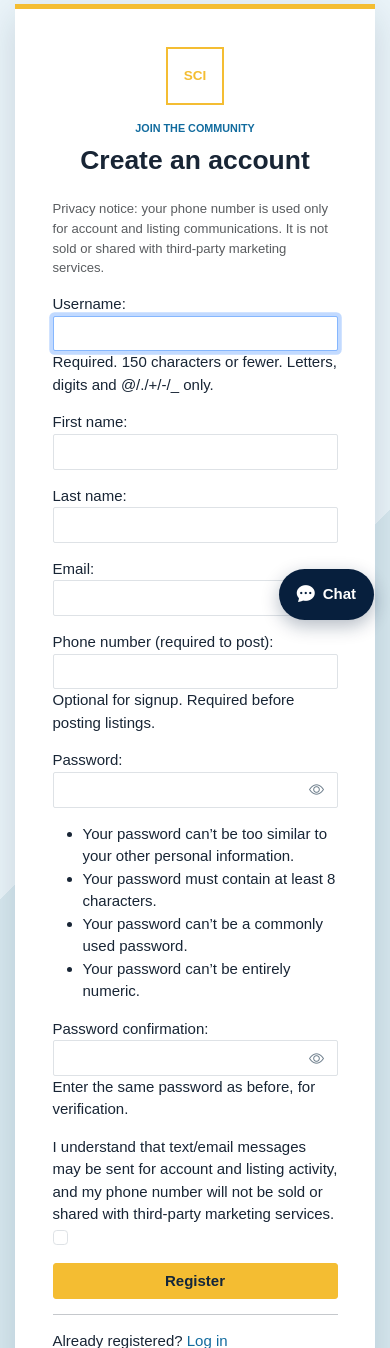
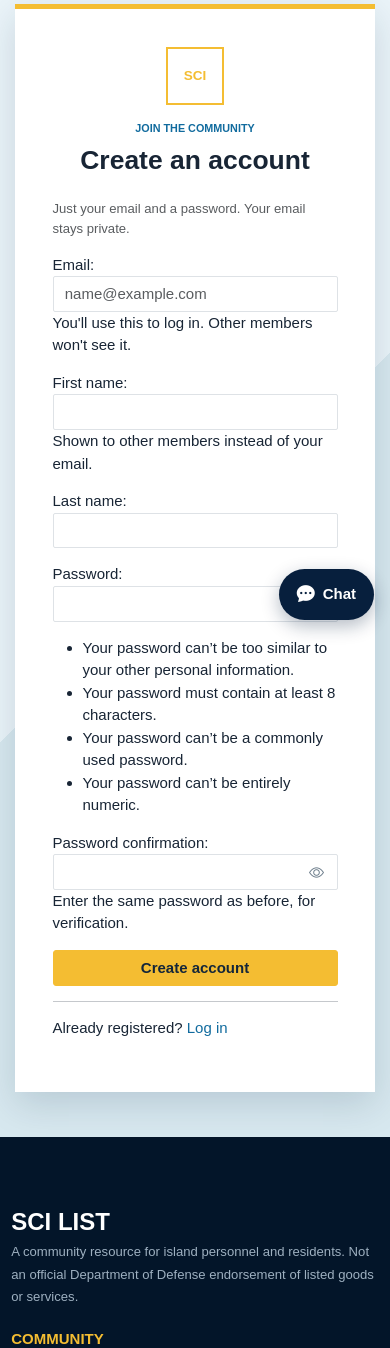
Before and after one commit to claverlo/San-Clemente-Island-website, a Django app: page /register/ in a window 390 px wide. Shown: the part 208-1556 px from the top of the page. Run offline with Django 5.2, Linux system fonts and the light colour scheme.

Commit message:
Sign up and log in with email; drop phone from sign-up and posting
Co-Authored-By: Claude Opus 5.5 <noreply@anthropic.com>

```diff
--- a/community/forms.py
+++ b/community/forms.py
@@ -39,38 +39,43 @@ class BootstrapMixin:
             else:
                 field.widget.attrs["class"] = "form-control"
 class StyledAuthenticationForm(BootstrapMixin, AuthenticationForm):
-    def __init__(self, *args, **kwargs): super().__init__(*args, **kwargs); self.apply_styles()
+    error_messages = {**AuthenticationForm.error_messages, "invalid_login": "That email and password don't match. Check them and try again."}
+    def __init__(self, *args, **kwargs):
+        super().__init__(*args, **kwargs)
+        self.apply_styles()
+        self.fields["username"].label = "Email"
+        self.fields["username"].widget.attrs.update({"autocomplete": "email", "inputmode": "email", "placeholder": "name@example.com"})
 class StyledPasswordResetForm(BootstrapMixin, PasswordResetForm):
     def __init__(self, *args, **kwargs): super().__init__(*args, **kwargs); self.apply_styles()
 class StyledSetPasswordForm(BootstrapMixin, SetPasswordForm):
     def __init__(self, *args, **kwargs): super().__init__(*args, **kwargs); self.apply_styles()
 class RegistrationForm(BootstrapMixin, UserCreationForm):
     email = forms.EmailField(required=True)
-    phone = forms.CharField(max_length=30, required=False, label="Phone number (required to post)")
-    consent_privacy = forms.BooleanField(
-        required=True,
-        label=(
-            "I understand that text/email messages may be sent for account and listing activity, "
-            "and my phone number will not be sold or shared with third-party marketing services."
-        ),
-        error_messages={"required": "You must accept the privacy disclaimer before signing up."},
-    )
-    class Meta: model = User; fields = ["username", "first_name", "last_name", "email", "phone", "password1", "password2"]
+    class Meta: model = User; fields = ["email", "first_name", "last_name", "password1", "password2"]
     def __init__(self, *args, **kwargs):
         super().__init__(*args, **kwargs)
         self.apply_styles()
-        self.fields["phone"].widget.attrs.update({"inputmode": "tel", "autocomplete": "tel", "data-phone-input": ""})
-        self.fields["phone"].help_text = "Optional for signup. Required before posting listings."
+        self.fields["email"].help_text = "You'll use this to log in. Other members won't see it."
+        self.fields["email"].widget.attrs.update({"autocomplete": "email", "inputmode": "email", "placeholder": "name@example.com"})
+        self.fields["first_name"].required = True
+        self.fields["first_name"].help_text = "Shown to other members instead of your email."
     def clean_email(self):
         email = self.cleaned_data["email"].strip().lower()
-        if User.objects.filter(email__iexact=email).exists():
-            raise forms.ValidationError("An account already uses this email address.")
+        if len(email) > 150:
+            raise forms.ValidationError("That email is too long. Please use a shorter one.")
+        if User.objects.filter(email__iexact=email).exists() or User.objects.filter(username__iexact=email).exists():
+            raise forms.ValidationError("An account already uses this email address. Try logging in or resetting your password.")
         return email
-    def clean_phone(self):
-        value = (self.cleaned_data.get("phone") or "").strip()
-        if not value:
-            return ""
-        return normalize_phone(value)
+    def _post_clean(self):
+        # The email doubles as the login name, so password checks compare against it too.
+        self.instance.username = self.cleaned_data.get("email", "")
+        super()._post_clean()
+    def save(self, commit=True):
+        user = super().save(commit=False)
+        user.username = user.email = self.cleaned_data["email"]
+        if commit:
+            user.save()
+        return user
 class ListingForm(BootstrapMixin, forms.ModelForm):
     photos = MultipleImageField(
         required=False,
@@ -87,7 +92,7 @@ class ListingForm(BootstrapMixin, forms.ModelForm):
         }
         help_texts = {
             "contact_email": "Buyers will see this email on the listing.",
-            "contact_phone": "Buyers will see this phone number on the listing.",
+            "contact_phone": "Optional. Buyers will see this phone number on the listing.",
         }
         widgets = {"description": forms.Textarea(attrs={"rows": 5})}
 
@@ -123,7 +128,7 @@ class ListingForm(BootstrapMixin, forms.ModelForm):
         return photos
     def clean_contact_phone(self):
         value = (self.cleaned_data.get("contact_phone") or "").strip()
-        return normalize_phone(value)
+        return normalize_phone(value) if value else ""
 
     def clean(self):
         cleaned_data = super().clean()
@@ -221,7 +226,8 @@ class ProfileForm(BootstrapMixin, forms.ModelForm):
             except forms.ValidationError:
                 pass
     def clean_phone(self):
-        return normalize_phone(self.cleaned_data["phone"])
+        value = (self.cleaned_data.get("phone") or "").strip()
+        return normalize_phone(value) if value else ""
     def save(self, commit=True):
         previous_phone = ""
         if self.instance.pk:
--- a/community/models.py
+++ b/community/models.py
@@ -7,7 +7,7 @@ import uuid
 
 class Profile(models.Model):
     user = models.OneToOneField(User, on_delete=models.CASCADE)
-    phone = models.CharField(max_length=30)
+    phone = models.CharField(max_length=30, blank=True)
     department = models.CharField(max_length=100, blank=True)
     bio = models.TextField(blank=True)
     email_verified = models.BooleanField(default=False)
@@ -73,7 +73,7 @@ class Listing(models.Model):
     condition = models.CharField(max_length=20, choices=CONDITIONS)
     location = models.CharField(max_length=120, default="San Clemente Island")
     contact_email = models.EmailField()
-    contact_phone = models.CharField(max_length=30)
+    contact_phone = models.CharField(max_length=30, blank=True)
     image = models.ImageField(upload_to="listings/", blank=True)
     is_sold = models.BooleanField(default=False)
     moderation_status = models.CharField(max_length=20, choices=MODERATION_STATUS_CHOICES, default="pending")
--- a/community/views.py
+++ b/community/views.py
@@ -439,7 +439,7 @@ def register(request):
     form = RegistrationForm(request.POST or None)
     if request.method == "POST" and form.is_valid():
         user = form.save()
-        profile = Profile.objects.create(user=user, phone=form.cleaned_data["phone"])
+        profile = Profile.objects.create(user=user)
         login(request, user)
         try:
             send_verification_email(request, profile)
--- a/sci_list/settings.py
+++ b/sci_list/settings.py
@@ -14,6 +14,7 @@ ROOT_URLCONF = "sci_list.urls"
 TEMPLATES = [{"BACKEND": "django.template.backends.django.DjangoTemplates", "DIRS": [BASE_DIR / "templates"], "APP_DIRS": True, "OPTIONS": {"context_processors": ["django.template.context_processors.request", "django.contrib.auth.context_processors.auth", "django.contrib.messages.context_processors.messages"]}}]
 WSGI_APPLICATION = "sci_list.wsgi.application"
 DATABASES = {"default": {"ENGINE": "django.db.backends.sqlite3", "NAME": BASE_DIR / "db.sqlite3"}}
+AUTHENTICATION_BACKENDS = ["community.backends.EmailOrUsernameBackend"]
 AUTH_PASSWORD_VALIDATORS = [{"NAME": "django.contrib.auth.password_validation.UserAttributeSimilarityValidator"}, {"NAME": "django.contrib.auth.password_validation.MinimumLengthValidator"}, {"NAME": "django.contrib.auth.password_validation.CommonPasswordValidator"}, {"NAME": "django.contrib.auth.password_validation.NumericPasswordValidator"}]
 LANGUAGE_CODE = "en-us"
 TIME_ZONE = "America/Los_Angeles"
--- a/templates/community/dashboard.html
+++ b/templates/community/dashboard.html
@@ -1,6 +1,6 @@
-{% extends 'base.html' %}
+{% extends 'base.html' %}{% load community_extras %}
 {% block content %}
-<div class="page-head compact"><div class="container d-flex justify-content-between align-items-end"><div><p class="eyebrow">WELCOME BACK</p><h1>{{ user.first_name|default:user.username }}'s Dashboard</h1></div><a class="btn btn-gold" href="{% url 'listing_create' %}"><i class="bi bi-plus-lg"></i> New listing</a></div></div>
+<div class="page-head compact"><div class="container d-flex justify-content-between align-items-end"><div><p class="eyebrow">WELCOME BACK</p><h1>{{ user|display_name }}'s Dashboard</h1></div><a class="btn btn-gold" href="{% url 'listing_create' %}"><i class="bi bi-plus-lg"></i> New listing</a></div></div>
 <div class="container section"><div class="row g-4">
 <aside class="col-lg-4"><form method="post" class="form-panel">{% csrf_token %}<h3>My profile</h3>
 {% if profile.email_verified %}<div class="verification-status verified"><i class="bi bi-envelope-check-fill"></i><div><small>EMAIL</small><strong>{{ user.email }}</strong><span>Verified</span></div></div>{% else %}<div class="verification-status unverified"><i class="bi bi-envelope-exclamation-fill"></i><div><small>EMAIL</small><strong>{{ user.email }}</strong><span>Not verified yet. Open the link we emailed you to start posting.</span></div></div>{% endif %}
--- a/templates/community/delete_account.html
+++ b/templates/community/delete_account.html
@@ -1,9 +1,9 @@
-{% extends 'base.html' %}{% block content %}
+{% extends 'base.html' %}{% load community_extras %}{% block content %}
 <div class="auth-wrap"><div class="auth-panel">
 	<div class="brand-mark large">SCI</div>
 	<p class="eyebrow dark">ACCOUNT</p>
 	<h1>Delete your account?</h1>
-	<p class="small text-muted mb-3">This permanently deletes <strong>{{ user.username }}</strong> along with your listings, Lost &amp; Found reports, chat messages and photos. It can't be undone.</p>
+	<p class="small text-muted mb-3">This permanently deletes the account for <strong>{{ user.email|default:user.username }}</strong> along with your listings, Lost &amp; Found reports, chat messages and photos. It can't be undone.</p>
 	<form method="post">{% csrf_token %}
 		{{ form.as_p }}
 		<button class="btn btn-danger w-100">Yes, delete my account</button>
--- a/templates/community/listing_detail.html
+++ b/templates/community/listing_detail.html
@@ -1,4 +1,4 @@
-{% extends 'base.html' %}
+{% extends 'base.html' %}{% load community_extras %}
 {% block content %}
 <div class="listing-safety-ribbon" role="note" aria-label="Marketplace notice">
 	<div class="listing-safety-track">
@@ -80,7 +80,7 @@
 				<i class="bi bi-person-circle"></i>
 				<div>
 					<small>CONTACT</small>
-					<strong>{{ listing.seller.get_full_name|default:listing.seller.username }}</strong>
+					<strong>{{ listing.seller|display_name }}</strong>
 				</div>
 			</div>
 
--- a/templates/registration/login.html
+++ b/templates/registration/login.html
@@ -1 +1 @@
-{% extends 'base.html' %}{% block content %}<div class="auth-wrap"><div class="auth-panel"><div class="brand-mark large">SCI</div><p class="eyebrow dark">COMMUNITY ACCESS</p><h1>Welcome back</h1><form method="post">{% csrf_token %}{{ form.as_p }}{% if next %}<input type="hidden" name="next" value="{{ next }}">{% endif %}<p class="text-end small mb-2"><a href="{% url 'password_reset' %}">Forgot password?</a></p><button class="btn btn-navy w-100">Log in</button></form><hr><p>New to SCI List? <a href="{% url 'register' %}">Create an account</a></p></div></div>{% endblock %}
+{% extends 'base.html' %}{% block content %}<div class="auth-wrap"><div class="auth-panel"><div class="brand-mark large">SCI</div><p class="eyebrow dark">COMMUNITY ACCESS</p><h1>Welcome back</h1><p class="small text-muted">Log in with the email you signed up with.</p><form method="post">{% csrf_token %}{{ form.as_p }}{% if next %}<input type="hidden" name="next" value="{{ next }}">{% endif %}<p class="text-end small mb-2"><a href="{% url 'password_reset' %}">Forgot password?</a></p><button class="btn btn-navy w-100">Log in</button></form><hr><p>New to SCI List? <a href="{% url 'register' %}">Create an account</a></p></div></div>{% endblock %}
--- a/templates/registration/password_reset_email.html
+++ b/templates/registration/password_reset_email.html
@@ -5,7 +5,7 @@ Please go to the following page and choose a new password:
 
 {{ protocol }}://{{ domain }}{% url 'password_reset_confirm' uidb64=uid token=token %}
 
-Your username, in case you've forgotten: {{ user.get_username }}
+Log in with your email: {{ user.email }}
 
 If you didn't request this, you can safely ignore this email.
 {% endautoescape %}
--- a/templates/registration/register.html
+++ b/templates/registration/register.html
@@ -1 +1 @@
-{% extends 'base.html' %}{% block content %}<div class="auth-wrap"><div class="auth-panel wide"><div class="brand-mark large">SCI</div><p class="eyebrow dark">JOIN THE COMMUNITY</p><h1>Create an account</h1><p class="small text-muted mb-3">Privacy notice: your phone number is used only for account and listing communications. It is not sold or shared with third-party marketing services.</p><form method="post">{% csrf_token %}{{ form.as_p }}<button class="btn btn-gold w-100">Register</button></form><hr><p>Already registered? <a href="{% url 'login' %}">Log in</a></p></div></div>{% endblock %}
+{% extends 'base.html' %}{% block content %}<div class="auth-wrap"><div class="auth-panel wide"><div class="brand-mark large">SCI</div><p class="eyebrow dark">JOIN THE COMMUNITY</p><h1>Create an account</h1><p class="small text-muted mb-3">Just your email and a password. Your email stays private.</p><form method="post">{% csrf_token %}{{ form.as_p }}<button class="btn btn-gold w-100">Create account</button></form><hr><p>Already registered? <a href="{% url 'login' %}">Log in</a></p></div></div>{% endblock %}
```
Also changed, not shown: community/backends.py (added, +14 -0 lines), community/chat.py (+4 -2 lines), community/templatetags/community_extras.py (added, +16 -0 lines), community/tests.py (+42 -31 lines), templates/community/_chat_message.html (+4 -4 lines), community/migrations/0025_optional_phone.py (added), community/templatetags/__init__.py (added).
